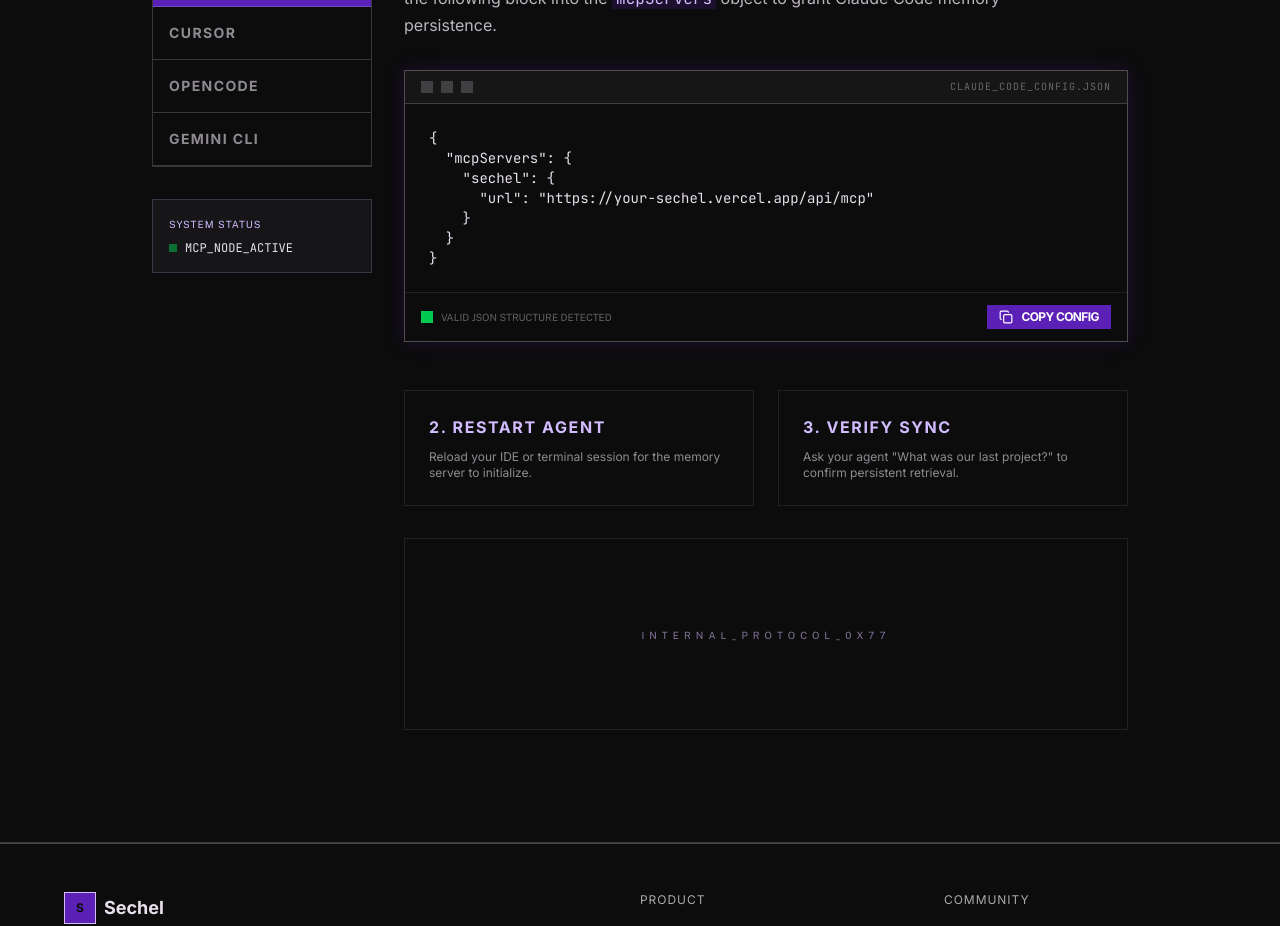
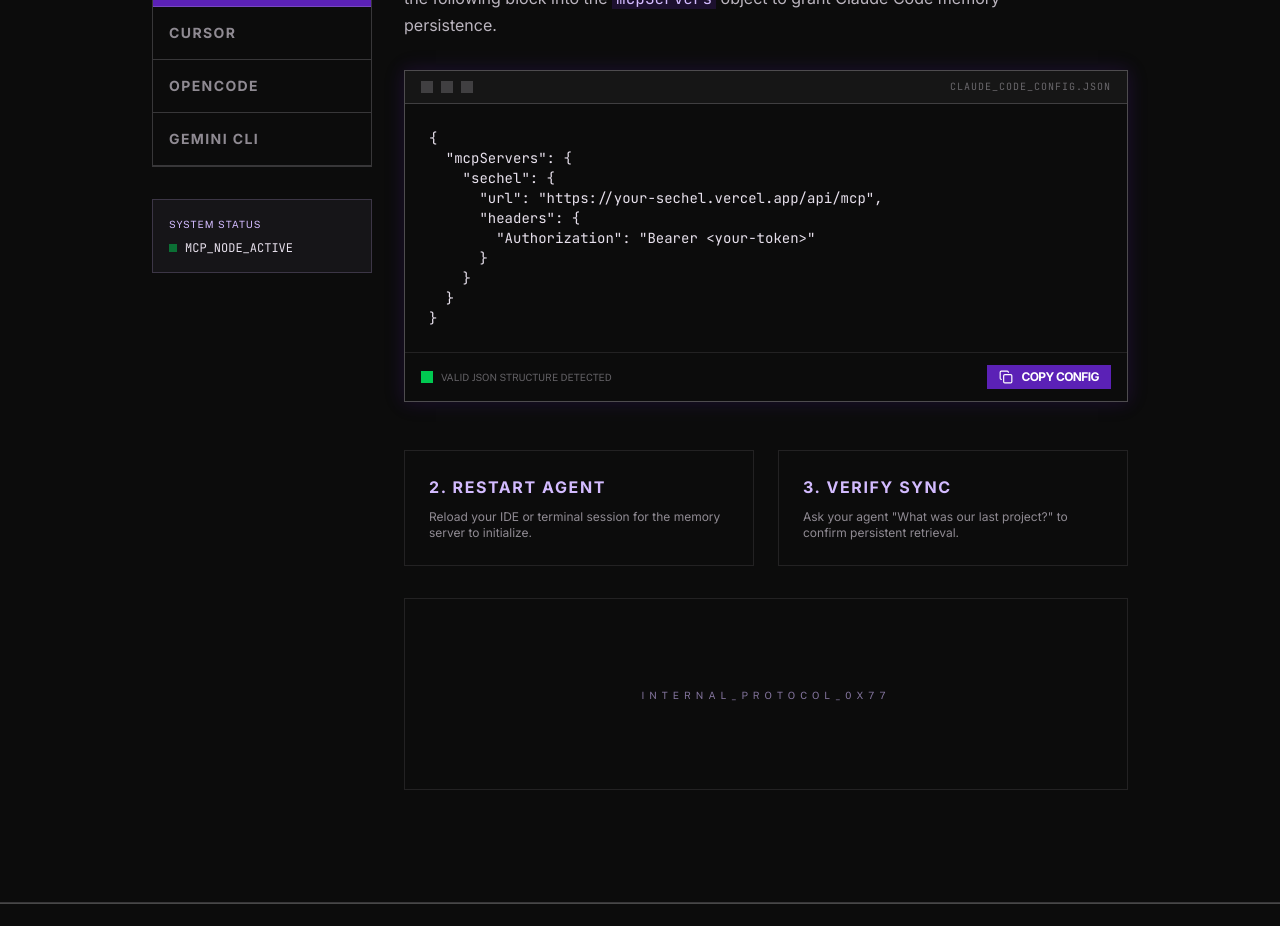
Before and after one commit to SamuelCastrillon/Sechel-spa, a Svelte app: page / in a window 1280 px wide. Shown: the part 3940-4866 px from the top of the page. Built offline with nearby package versions, Linux system fonts and the light colour scheme.

Commit message:
fix(quickstart): add Authorization header with token to all MCP configs

```diff
--- a/src/data/quickstart.ts
+++ b/src/data/quickstart.ts
@@ -9,7 +9,10 @@
     snippet: `{
   "mcpServers": {
     "sechel": {
-      "url": "https://your-sechel.vercel.app/api/mcp"
+      "url": "https://your-sechel.vercel.app/api/mcp",
+      "headers": {
+        "Authorization": "Bearer <your-token>"
+      }
     }
   }
 }`,
@@ -22,7 +25,10 @@
     snippet: `{
   "mcpServers": {
     "sechel": {
-      "url": "https://your-sechel.vercel.app/api/mcp"
+      "url": "https://your-sechel.vercel.app/api/mcp",
+      "headers": {
+        "Authorization": "Bearer <your-token>"
+      }
     }
   }
 }`,
@@ -37,7 +43,10 @@
     "sechel": {
       "type": "remote",
       "url": "https://your-sechel.vercel.app/api/mcp",
-      "enabled": true
+      "enabled": true,
+      "headers": {
+        "Authorization": "Bearer <your-token>"
+      }
     }
   }
 }`,
@@ -51,6 +60,9 @@
   "mcpServers": {
     "sechel": {
       "url": "https://your-sechel.vercel.app/api/mcp",
+      "headers": {
+        "Authorization": "Bearer <your-token>"
+      },
       "timeout": 30000
     }
   }
```
